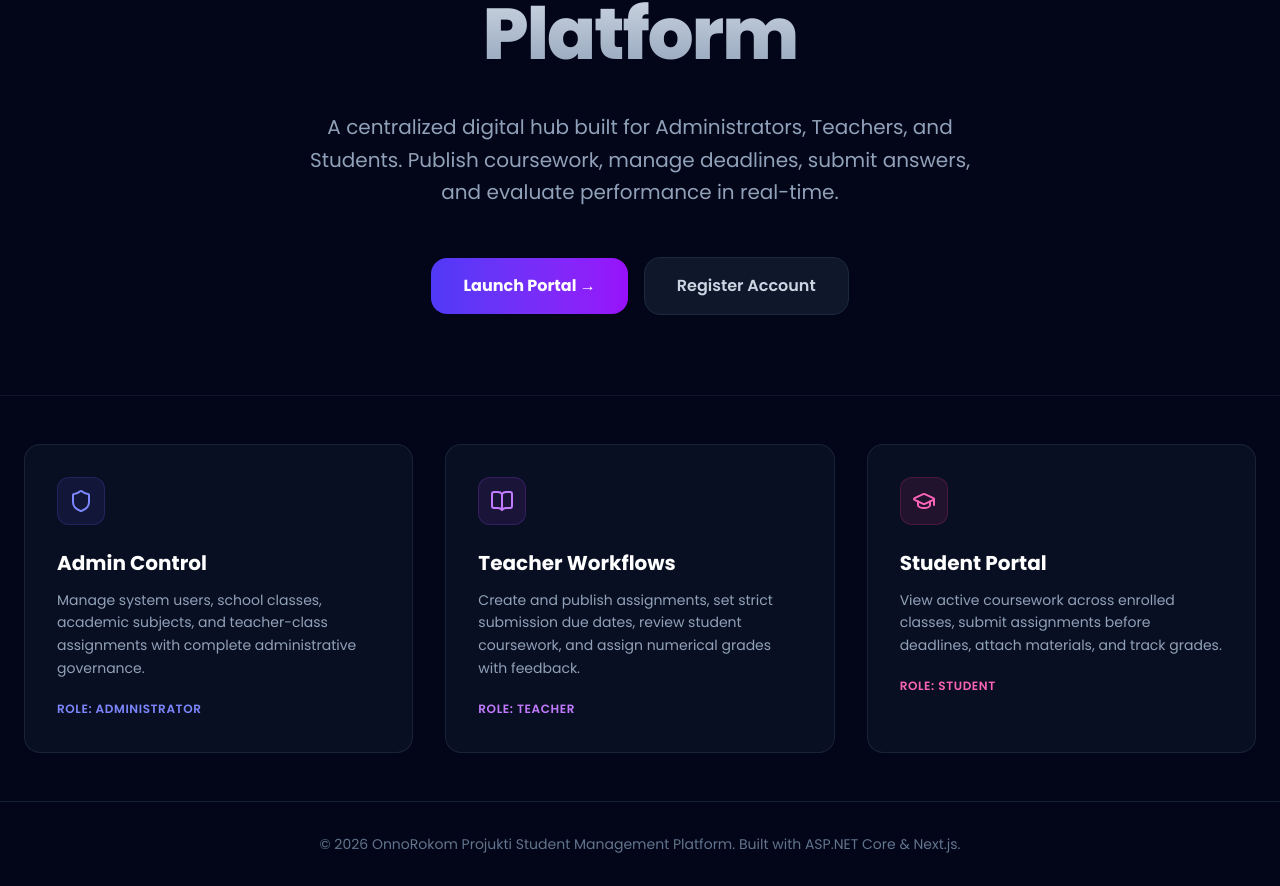
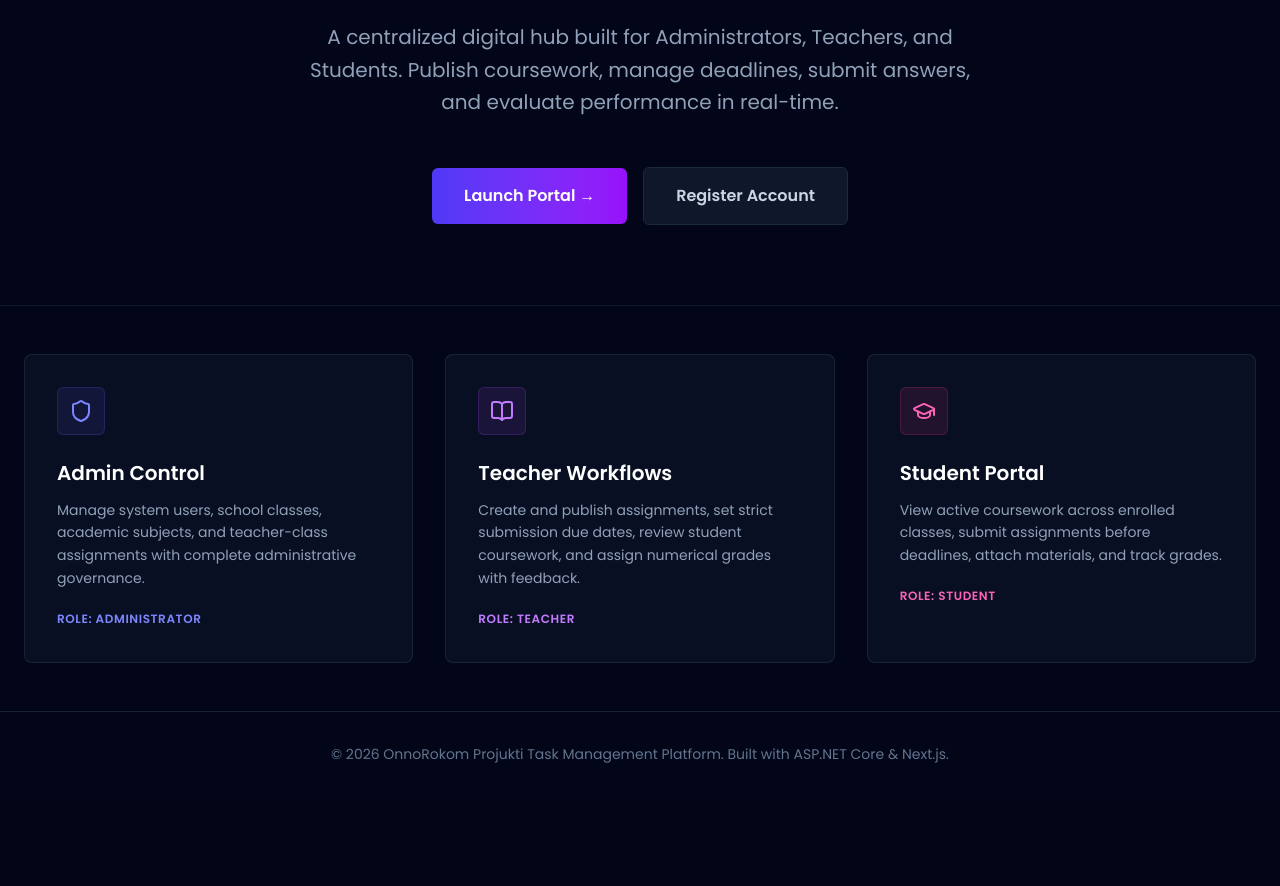
Before and after one commit to Ekaanta/Student_Management-System, a Next.js app in the folder frontend/: page / in a window 1280 px wide. Shown: the part 346-1232 px from the top of the page. After the commit the page ends 1142 px from the top, so only its background shows below. Built offline with nearby package versions, Linux system fonts and the light colour scheme; no server answers.

Commit message:
refactor: update title and metadata from Student Management to Task Management Platform

```diff
--- a/frontend/src/app/layout.tsx
+++ b/frontend/src/app/layout.tsx
@@ -12,8 +12,8 @@ const poppins = Poppins({
 });
 
 export const metadata: Metadata = {
-  title: "OnnoRokom Projukti Student Management Platform",
-  description: "OnnoRokom Projukti Student Management Platform",
+  title: "OnnoRokom Projukti Task Management Platform",
+  description: "OnnoRokom Projukti Task Management Platform",
 };
 
 export default function RootLayout({
--- a/frontend/src/app/page.tsx
+++ b/frontend/src/app/page.tsx
@@ -39,24 +39,24 @@ export default function HomePage() {
 
       {/* Hero Section */}
       <section className="max-w-7xl mx-auto px-6 py-20 text-center flex-1 flex flex-col items-center justify-center">
-        <h1 className="text-4xl sm:text-6xl lg:text-7xl font-extrabold tracking-tight bg-clip-text text-transparent bg-gradient-to-b from-slate-900 via-slate-800 to-slate-600 dark:from-white dark:via-slate-100 dark:to-slate-400 max-w-5xl leading-tight mb-8">
-          OnnoRokom Projukti Student Management Platform
+        <h1 className="text-4xl sm:text-6xl lg:text-7xl font-semibold tracking-tight bg-clip-text text-transparent bg-gradient-to-b from-slate-900 via-slate-800 to-slate-600 dark:from-white dark:via-slate-100 dark:to-slate-400 max-w-5xl leading-tight mb-8">
+          OnnoRokom Projukti Task Management Platform
         </h1>
 
-        <p className="text-lg sm:text-xl text-slate-600 dark:text-slate-400 max-w-2xl leading-relaxed mb-12">
+        <p className="text-lg sm:text-xl text-slate-600 dark:text-slate-400 max-w-2xl leading-relaxed mb-12 font-normal">
           A centralized digital hub built for Administrators, Teachers, and Students. Publish coursework, manage deadlines, submit answers, and evaluate performance in real-time.
         </p>
 
         <div className="flex flex-col sm:flex-row items-center justify-center gap-4 w-full max-w-md">
           <Link
             href="/login"
-            className="w-full sm:w-auto px-8 py-4 rounded-2xl text-base font-bold text-white bg-gradient-to-r from-indigo-600 to-purple-600 hover:from-indigo-500 hover:to-purple-500 shadow-xl shadow-indigo-600/25 transition-all transform hover:-translate-y-0.5"
+            className="w-full sm:w-auto px-8 py-4 rounded-md text-base font-semibold text-white bg-gradient-to-r from-indigo-600 to-purple-600 hover:from-indigo-500 hover:to-purple-500 transition-all transform hover:-translate-y-0.5"
           >
             Launch Portal &rarr;
           </Link>
           <Link
             href="/register"
-            className="w-full sm:w-auto px-8 py-4 rounded-2xl text-base font-semibold text-slate-700 dark:text-slate-300 bg-white dark:bg-slate-900 border border-slate-200 dark:border-slate-800 hover:bg-slate-100 dark:hover:bg-slate-800 hover:text-slate-900 dark:hover:text-white transition-all shadow-sm"
+            className="w-full sm:w-auto px-8 py-4 rounded-md text-base font-semibold text-slate-700 dark:text-slate-300 bg-white dark:bg-slate-900 border border-slate-200 dark:border-slate-800 hover:bg-slate-100 dark:hover:bg-slate-800 hover:text-slate-900 dark:hover:text-white transition-all"
           >
             Register Account
           </Link>
@@ -67,36 +67,36 @@ export default function HomePage() {
       <section className="max-w-7xl mx-auto px-6 py-12 border-t border-slate-200 dark:border-slate-800/50 w-full transition-colors duration-300">
         <div className="grid grid-cols-1 md:grid-cols-3 gap-8">
           {/* Admin Role */}
-          <div className="p-8 rounded-2xl bg-white dark:bg-slate-900/60 border border-slate-200 dark:border-slate-800/80 hover:border-indigo-500/50 transition-all duration-300 group shadow-sm dark:shadow-none">
-            <div className="w-12 h-12 rounded-xl bg-indigo-500/10 border border-indigo-500/20 text-indigo-600 dark:text-indigo-400 flex items-center justify-center font-bold text-xl mb-6 group-hover:scale-110 transition-transform duration-300">
+          <div className="p-8 rounded-lg bg-white dark:bg-slate-900/60 border border-slate-200 dark:border-slate-800/80 hover:border-indigo-500/50 transition-all duration-300 group">
+            <div className="w-12 h-12 rounded-md bg-indigo-500/10 border border-indigo-500/20 text-indigo-600 dark:text-indigo-400 flex items-center justify-center font-bold text-xl mb-6 group-hover:scale-110 transition-transform duration-300">
               <Shield className="w-6 h-6" />
             </div>
-            <h3 className="text-xl font-bold text-slate-900 dark:text-white mb-3">Admin Control</h3>
-            <p className="text-slate-600 dark:text-slate-400 text-sm leading-relaxed mb-4">
+            <h3 className="text-xl font-semibold text-slate-900 dark:text-white mb-3">Admin Control</h3>
+            <p className="text-slate-600 dark:text-slate-400 text-sm leading-relaxed mb-4 font-normal">
               Manage system users, school classes, academic subjects, and teacher-class assignments with complete administrative governance.
             </p>
             <span className="text-xs font-semibold text-indigo-600 dark:text-indigo-400 uppercase tracking-wider">Role: Administrator</span>
           </div>
 
           {/* Teacher Role */}
-          <div className="p-8 rounded-2xl bg-white dark:bg-slate-900/60 border border-slate-200 dark:border-slate-800/80 hover:border-purple-500/50 transition-all duration-300 group shadow-sm dark:shadow-none">
-            <div className="w-12 h-12 rounded-xl bg-purple-500/10 border border-purple-500/20 text-purple-600 dark:text-purple-400 flex items-center justify-center font-bold text-xl mb-6 group-hover:scale-110 transition-transform duration-300">
+          <div className="p-8 rounded-lg bg-white dark:bg-slate-900/60 border border-slate-200 dark:border-slate-800/80 hover:border-purple-500/50 transition-all duration-300 group">
+            <div className="w-12 h-12 rounded-md bg-purple-500/10 border border-purple-500/20 text-purple-600 dark:text-purple-400 flex items-center justify-center font-bold text-xl mb-6 group-hover:scale-110 transition-transform duration-300">
               <BookOpen className="w-6 h-6" />
             </div>
-            <h3 className="text-xl font-bold text-slate-900 dark:text-white mb-3">Teacher Workflows</h3>
-            <p className="text-slate-600 dark:text-slate-400 text-sm leading-relaxed mb-4">
+            <h3 className="text-xl font-semibold text-slate-900 dark:text-white mb-3">Teacher Workflows</h3>
+            <p className="text-slate-600 dark:text-slate-400 text-sm leading-relaxed mb-4 font-normal">
               Create and publish assignments, set strict submission due dates, review student coursework, and assign numerical grades with feedback.
             </p>
             <span className="text-xs font-semibold text-purple-600 dark:text-purple-400 uppercase tracking-wider">Role: Teacher</span>
           </div>
 
           {/* Student Role */}
-          <div className="p-8 rounded-2xl bg-white dark:bg-slate-900/60 border border-slate-200 dark:border-slate-800/80 hover:border-pink-500/50 transition-all duration-300 group shadow-sm dark:shadow-none">
-            <div className="w-12 h-12 rounded-xl bg-pink-500/10 border border-pink-500/20 text-pink-600 dark:text-pink-400 flex items-center justify-center font-bold text-xl mb-6 group-hover:scale-110 transition-transform duration-300">
+          <div className="p-8 rounded-lg bg-white dark:bg-slate-900/60 border border-slate-200 dark:border-slate-800/80 hover:border-pink-500/50 transition-all duration-300 group">
+            <div className="w-12 h-12 rounded-md bg-pink-500/10 border border-pink-500/20 text-pink-600 dark:text-pink-400 flex items-center justify-center font-bold text-xl mb-6 group-hover:scale-110 transition-transform duration-300">
               <GraduationCap className="w-6 h-6" />
             </div>
-            <h3 className="text-xl font-bold text-slate-900 dark:text-white mb-3">Student Portal</h3>
-            <p className="text-slate-600 dark:text-slate-400 text-sm leading-relaxed mb-4">
+            <h3 className="text-xl font-semibold text-slate-900 dark:text-white mb-3">Student Portal</h3>
+            <p className="text-slate-600 dark:text-slate-400 text-sm leading-relaxed mb-4 font-normal">
               View active coursework across enrolled classes, submit assignments before deadlines, attach materials, and track grades.
             </p>
             <span className="text-xs font-semibold text-pink-600 dark:text-pink-400 uppercase tracking-wider">Role: Student</span>
@@ -107,7 +107,7 @@ export default function HomePage() {
       {/* Footer */}
       <footer className="border-t border-slate-200 dark:border-slate-800/80 py-8 px-6 text-center text-slate-500 dark:text-slate-500 text-sm transition-colors duration-300">
         <div className="max-w-7xl mx-auto flex items-center justify-center">
-          <p>© 2026 OnnoRokom Projukti Student Management Platform. Built with ASP.NET Core & Next.js.</p>
+          <p>© 2026 OnnoRokom Projukti Task Management Platform. Built with ASP.NET Core & Next.js.</p>
         </div>
       </footer>
     </main>
```
